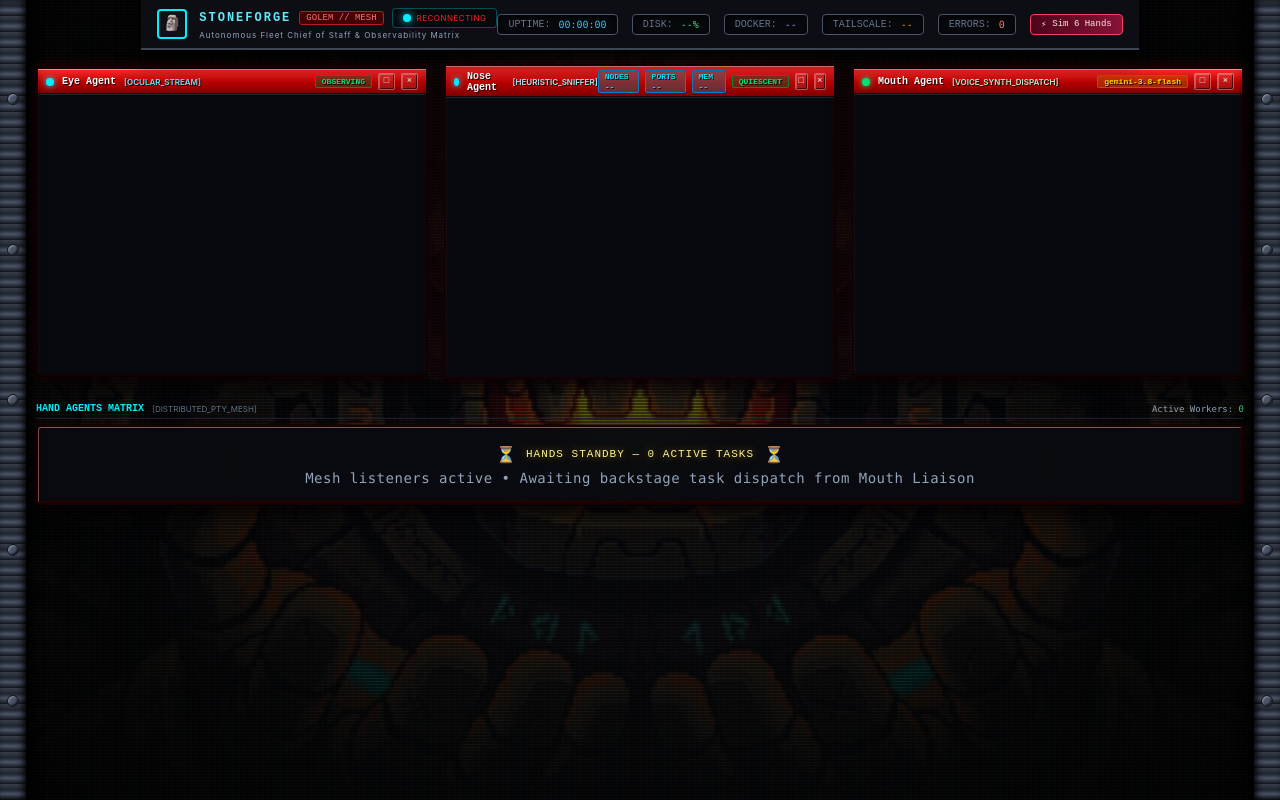
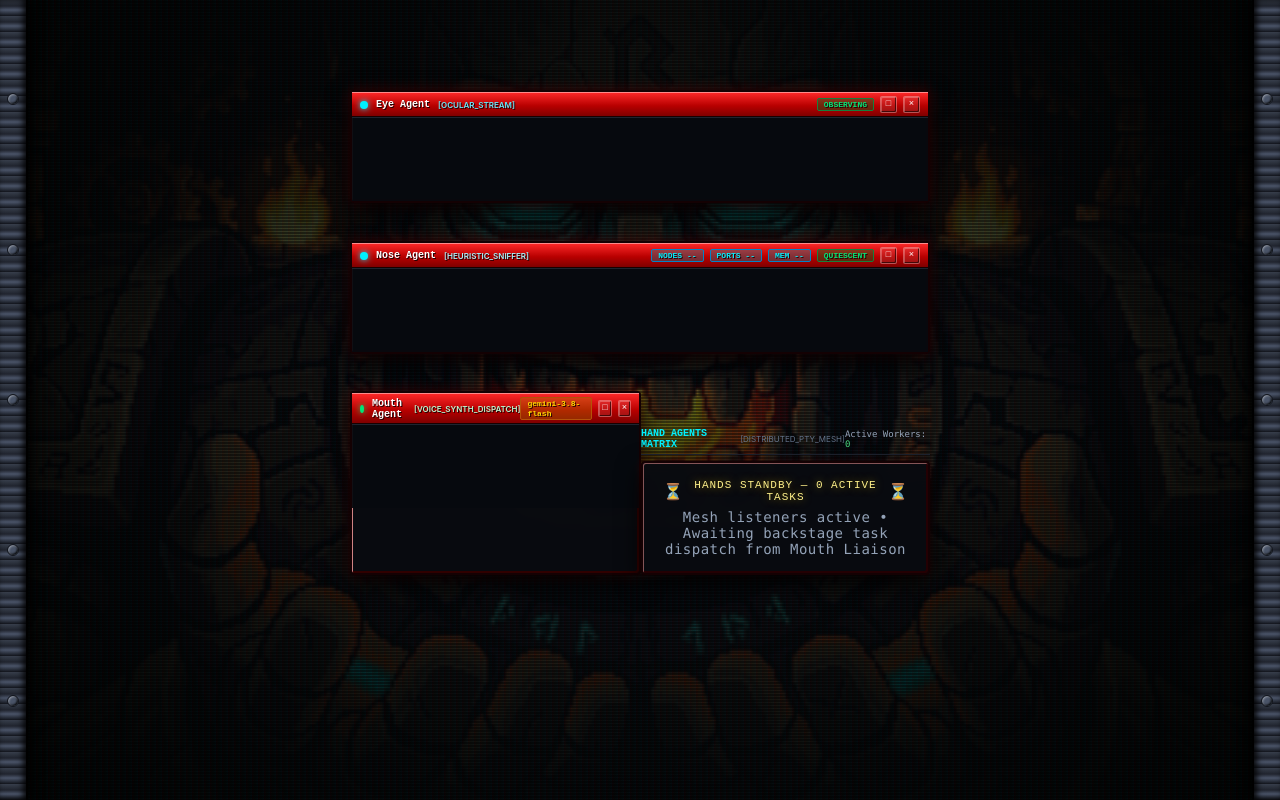
Before and after one commit to chorned/golem, a Python web app: template golem/webui/templates/dashboard.html in a window 1280 px wide. Run offline with Jinja, Linux system fonts and the light colour scheme; the template is opened without the code that fills it, so the values that code supplies are empty.

Commit message:
fix(webui): restore terminal anchor points, 84px fixed height, and remove header menu

```diff
--- a/golem/webui/templates/dashboard.html
+++ b/golem/webui/templates/dashboard.html
@@ -466,7 +466,7 @@
         .golem-face-matrix {
             position: relative;
             width: 100%;
-            max-width: 1400px;
+            max-width: 1260px;
             display: flex;
             flex-direction: column;
             align-items: center;
@@ -476,46 +476,42 @@
             box-sizing: border-box;
         }
 
-        /* 3-Column Side-by-Side Sensory Command Deck (Desktop) */
-        .sensory-organs-row {
-            display: grid;
-            grid-template-columns: repeat(3, 1fr);
-            gap: 16px;
-            width: 100%;
-            max-width: 1400px;
-            margin: 14px auto 16px auto;
-            box-sizing: border-box;
-            z-index: 20;
-        }
-
         .golem-anchor {
             position: relative;
             display: flex;
             justify-content: center;
             width: 100%;
-        }
-
-        /* Full-width inside each grid cell */
+            transition: margin 0.15s ease-out;
+        }
+
+        /* Each terminal the EXACT same width (580px) */
         .anchor-eyes,
         .anchor-nose,
         .anchor-mouth {
             width: 100%;
-            max-width: 100%;
-            margin-top: 0 !important;
-            display: flex;
-            flex-direction: column;
-        }
-
-        /* Hands agent terminal grid positioned cleanly below sensory organs */
+            max-width: 580px;
+        }
+
+        .anchor-eyes {
+            margin-top: clamp(14px, 6vh, 80px);
+        }
+
+        .anchor-nose {
+            margin-top: clamp(30px, 12vh, 160px);
+        }
+
+        .anchor-mouth {
+            margin-top: clamp(30px, 12vh, 160px);
+        }
+
+        /* Exception: Hands agent terminal wide enough for 3 horizontally and 3 vertically */
         .anchor-hands {
-            max-width: 1400px;
+            max-width: 1240px;
             width: 100%;
             display: flex;
             flex-direction: column;
             justify-content: center;
-            margin-top: 8px !important;
-            margin-bottom: 24px;
-            z-index: 20;
+            transition: margin 0.15s ease-out, max-width 0.2s ease-out;
         }
 
         .sensory-window {
@@ -525,18 +521,18 @@
         .sensory-lead-body,
         .terminal-body {
             font-family: var(--font-crt);
-            font-size: 11.5px;
-            line-height: 1.5;
+            font-size: 11px;
+            line-height: 18px;
             background: rgba(7, 9, 14, 0.95);
-            padding: 8px 10px;
+            padding: 6px 10px;
             color: #cbd5e1;
             border-top: 1px solid #1e2430;
             display: flex;
             flex-direction: column;
-            gap: 2px;
-            height: 280px;
-            min-height: 140px;
-            max-height: none;
+            gap: 0;
+            height: 84px;
+            min-height: 84px;
+            max-height: 84px;
             box-sizing: border-box;
             overflow-y: auto !important;
             overflow-x: hidden;
@@ -747,8 +743,9 @@
         .hand-card {
             display: flex;
             flex-direction: column;
-            min-height: 180px;
-            height: auto;
+            height: 104px;
+            min-height: 104px;
+            max-height: 104px;
             user-select: text !important;
             -webkit-user-select: text !important;
         }
@@ -756,9 +753,9 @@
         .hand-card-body {
             flex: 1;
             font-family: var(--font-crt);
-            font-size: 11.5px;
+            font-size: 11px;
             background: rgba(7, 9, 14, 0.95);
-            padding: 8px 10px;
+            padding: 5px 8px;
             display: flex;
             flex-direction: column;
             justify-content: space-between;
@@ -772,12 +769,12 @@
         .hand-card-cmd {
             font-weight: bold;
             font-size: 11px;
-            line-height: 1.4;
+            line-height: 15px;
             white-space: pre-wrap;
             word-break: break-word;
             overflow-wrap: anywhere;
             color: var(--runic-cyan);
-            margin-bottom: 4px;
+            margin-bottom: 2px;
             user-select: text !important;
             -webkit-user-select: text !important;
             cursor: text;
@@ -787,7 +784,8 @@
         .hand-card-xterm {
             display: block;
             flex: 1;
-            min-height: 100px;
+            min-height: 40px;
+            height: 100%;
             margin: 2px 0;
             overflow-y: auto !important;
             overflow-x: hidden;
@@ -1266,54 +1264,18 @@
         <div class="girder-rivet"></div>
     </div>
 
-    <!-- Top Arcade HUD Header with real-time fleet gauges and simulation controls -->
-    <header class="arcade-hud">
-        <div class="hud-left">
-            <div class="golem-core-emblem">
-                <span>🗿</span>
-            </div>
-            <div class="hud-title-wrap">
-                <div class="hud-title-row">
-                    <span class="hud-title">STONEFORGE</span>
-                    <span class="hud-version-tag">GOLEM // MESH</span>
-                    <div class="sync-badge" id="sync-badge">
-                        <span class="sync-dot"></span>
-                        <span id="sync-label" style="font-family: var(--font-space); font-size: 8px;">MESH_CONNECTED</span>
-                    </div>
-                </div>
-                <div class="hud-subtitle">Autonomous Fleet Chief of Staff &amp; Observability Matrix</div>
-                <div class="hud-lineage" style="display: none;">Golem is the open-source evolution of First Mate, powered by Herdr's distributed PTY mesh.</div>
-            </div>
-        </div>
-        <div class="hud-right">
-            <div class="hud-counter-box" title="System Uptime">
-                <span style="color: #64748b;">UPTIME:</span>
-                <span id="uptime-display" style="color: #38bdf8; font-family: var(--font-crt);">00:00:00</span>
-            </div>
-            <div class="hud-counter-box" title="Disk Usage">
-                <span style="color: #64748b;">DISK:</span>
-                <span id="disk-val" style="color: #4ade80; font-family: var(--font-crt);">--%</span>
-            </div>
-            <div class="hud-counter-box" title="Docker Containers">
-                <span style="color: #64748b;">DOCKER:</span>
-                <span id="docker-val" style="color: #a78bfa; font-family: var(--font-crt);">--</span>
-            </div>
-            <div class="hud-counter-box" title="Tailscale Mesh">
-                <span style="color: #64748b;">TAILSCALE:</span>
-                <span id="tailscale-val" style="color: #f59e0b; font-family: var(--font-crt);">--</span>
-            </div>
-            <div class="hud-counter-box" title="Error Log Counter">
-                <span style="color: #64748b;">ERRORS:</span>
-                <span id="error-count-val" style="color: #f87171; font-family: var(--font-crt);">0</span>
-            </div>
-            <button id="sim-hands-btn" class="overclock-btn" title="Simulate Hand Agents across Fleet Mesh">
-                <span>⚡</span>
-                <span id="sim-hands-text">Sim 6 Hands</span>
-            </button>
-            <div id="conn-status" style="display: none;">ONLINE</div>
-            <div id="port-display" style="display: none;">8765</div>
-        </div>
-    </header>
+    <!-- Hidden status metrics and controls (header menu removed per user preference) -->
+    <div style="display: none;" aria-hidden="true" id="hidden-status-dock">
+        <span id="uptime-display">00:00:00</span>
+        <span id="disk-val">--%</span>
+        <span id="docker-val">--</span>
+        <span id="tailscale-val">--</span>
+        <span id="error-count-val">0</span>
+        <span id="conn-status">ONLINE</span>
+        <span id="port-display">8765</span>
+        <span id="sync-label">MESH_CONNECTED</span>
+        <button id="sim-hands-btn"><span id="sim-hands-text">Sim 6 Hands</span></button>
+    </div>
 
     <!-- Mobile Tab Strip (Only displayed on mobile phone viewports) -->
     <nav class="mobile-tab-strip" id="mobile-tab-strip">
@@ -1333,8 +1295,6 @@
     <main class="workspace-canvas" id="workspace-canvas">
         <!-- Central Golem Facial Feature Anchor Matrix -->
         <div class="golem-face-matrix" id="golem-face-matrix">
-            <!-- 3-Column Functional Desktop Layout for Sensory Organs -->
-            <div class="sensory-organs-row" id="sensory-organs-row">
                 <!-- 1. Eye Agent Terminal Anchor (Ocular Stream) -->
                 <div class="golem-anchor anchor-eyes" id="anchor-eyes" data-anchor="eyes" data-tab="eyes">
                     <article class="sensory-window arcade-window-red" id="eye-card">
@@ -1394,8 +1354,6 @@
                         </div>
                         <div class="terminal-body" id="mouth-terminal-body"></div>
                     </article>
-                </div>
-            </div>
 
             <!-- 4. Hand Agents Terminal Anchor (3x3 Grid positioned below sensory deck) -->
             <div class="golem-anchor anchor-hands" id="anchor-hands" data-anchor="hands" data-tab="hands">
@@ -1695,8 +1653,60 @@
             window.Terminal = InlineTerminal;
             window.FitAddon = { FitAddon: class { fit() {} } };
 
+            // Face Landmark Alignment: Pixel-anchors terminals to Golem eyes, nose, mouth, and hands
             function alignFaceAnchors() {
                 checkMobileMode();
+                if (window.innerWidth <= 768) {
+                    const anchors = [
+                        document.getElementById('anchor-eyes'),
+                        document.getElementById('anchor-nose'),
+                        document.getElementById('anchor-mouth'),
+                        document.getElementById('anchor-hands')
+                    ];
+                    anchors.forEach(a => { if (a) a.style.marginTop = '0px'; });
+                    return;
+                }
+
+                const W = window.innerWidth;
+                const H = window.innerHeight;
+                const imgRatio = 512 / 286;
+                const winRatio = W / H;
+
+                let renderedH, offsetY;
+                if (winRatio > imgRatio) {
+                    renderedH = W / imgRatio;
+                    offsetY = (H - renderedH) / 2;
+                } else {
+                    renderedH = H;
+                    offsetY = 0;
+                }
+
+                // Landmark percentages from colossus.png & stitch_reference/screen.png:
+                // Eye header: 11.25%, Nose header: 30.08%, Mouth header: 48.83%
+                const eyeTargetY = Math.max(12, offsetY + renderedH * 0.1125);
+                const noseTargetY = Math.max(eyeTargetY + 92, offsetY + renderedH * 0.3008);
+                const mouthTargetY = Math.max(noseTargetY + 92, offsetY + renderedH * 0.4883);
+
+                const anchorEyes = document.getElementById('anchor-eyes');
+                const anchorNose = document.getElementById('anchor-nose');
+                const anchorMouth = document.getElementById('anchor-mouth');
+                const anchorHands = document.getElementById('anchor-hands');
+
+                if (anchorEyes && anchorNose && anchorMouth) {
+                    const eyeMargin = Math.max(8, eyeTargetY);
+                    const eyeCardH = anchorEyes.offsetHeight || 92;
+                    const noseMargin = Math.max(12, noseTargetY - eyeTargetY - eyeCardH);
+                    const noseCardH = anchorNose.offsetHeight || 92;
+                    const mouthMargin = Math.max(12, mouthTargetY - noseTargetY - noseCardH);
+                    const handsMargin = Math.max(12, Math.round((noseMargin + mouthMargin) / 2));
+
+                    anchorEyes.style.marginTop = `${Math.round(eyeMargin)}px`;
+                    anchorNose.style.marginTop = `${Math.round(noseMargin)}px`;
+                    anchorMouth.style.marginTop = `${Math.round(mouthMargin)}px`;
+                    if (anchorHands) {
+                        anchorHands.style.marginTop = `${Math.round(handsMargin)}px`;
+                    }
+                }
             }
 
             window.addEventListener('resize', alignFaceAnchors);
```
Also changed, not shown: tests/test_webui_simulator.py (+11 -4 lines).
